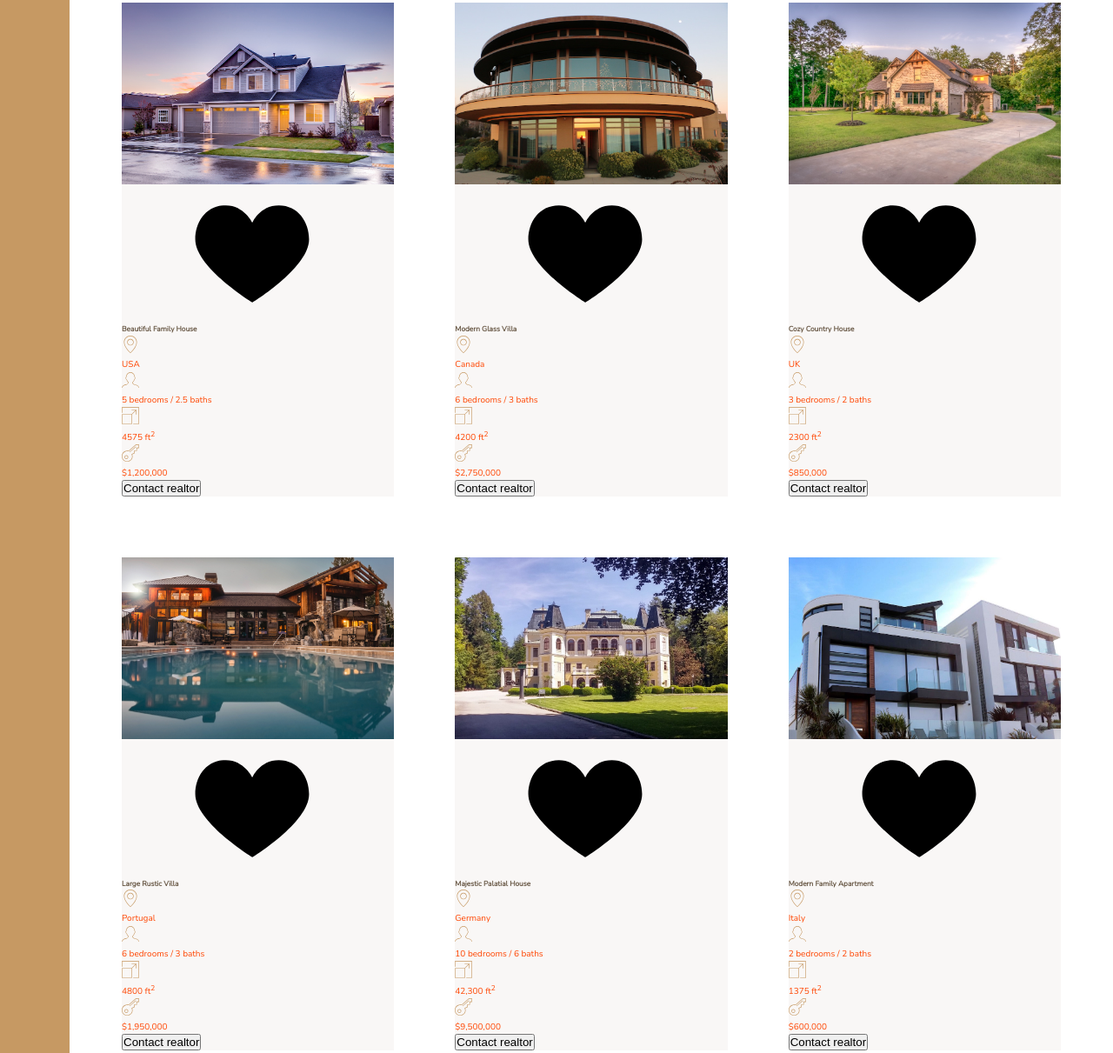
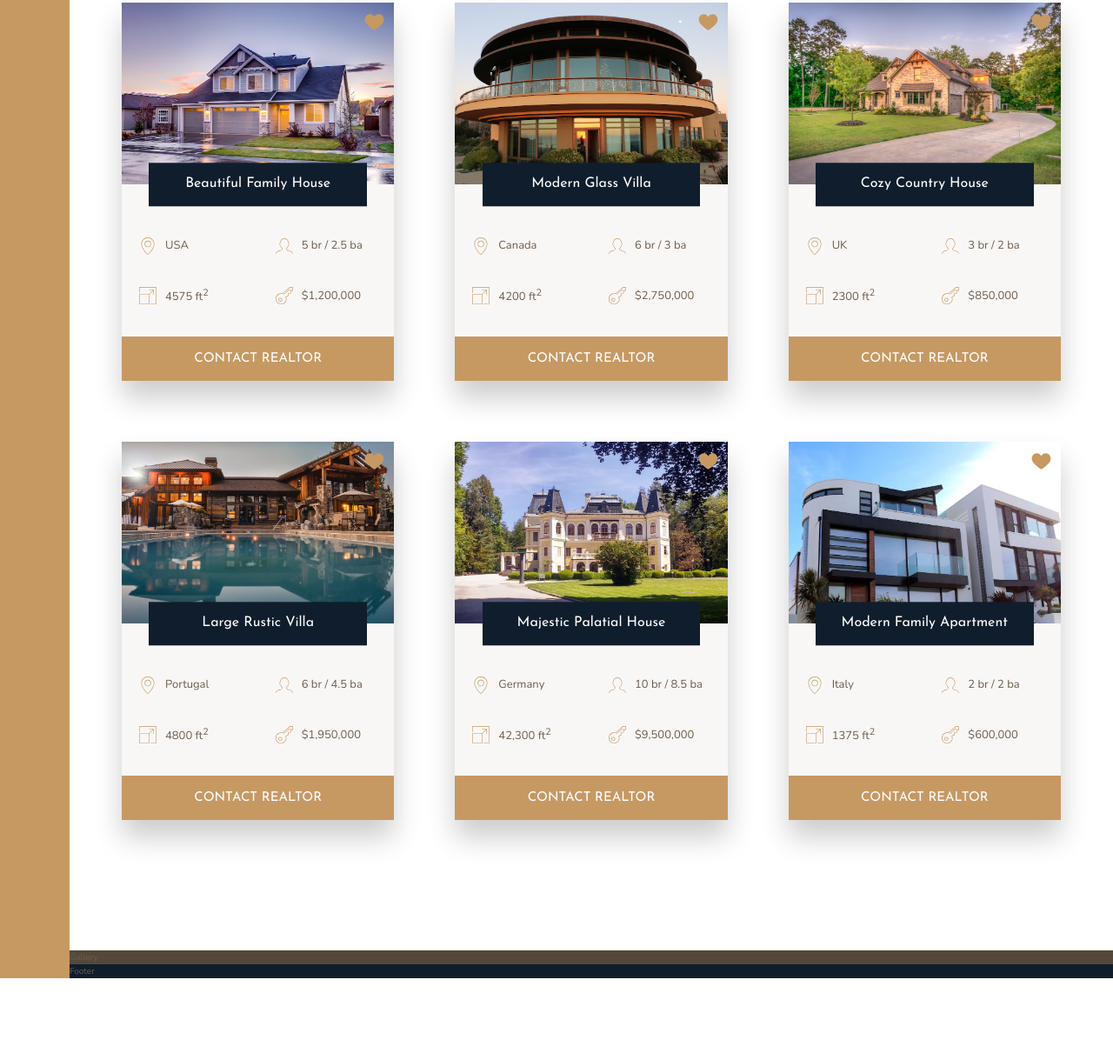
Before and after one commit to thomruns/NexterTKD, a website: page index.html in a window 1280 px wide. Shown: the part 1967-3178 px from the top of the page at 87% size. After the commit the page ends 3092 px from the top, so only its background shows below. Drawn offline with nearby package versions, Linux system fonts and the light colour scheme.

Commit message:
Homes section styles completed

```diff
--- a/index.html
+++ b/index.html
@@ -100,7 +100,7 @@
                     <svg>
                         <use xlink:href="img/sprite.svg#icon-profile-male"></use>
                     </svg>
-                    <p>5 bedrooms / 2.5 baths</p>
+                    <p>5 br / 2.5 ba</p>
                 </div>
                 <div class="home__area">
                     <svg>
@@ -114,7 +114,7 @@
                     </svg>
                     <p>$1,200,000</p>
                 </div>
-                <button class="cta">Contact realtor</button>
+                <button class="btn home__btn">Contact realtor</button>
             </div>
             <div class="home">
                 <img src="img/house-2.jpeg" alt="House 2" class="home__img">
@@ -132,7 +132,7 @@
                     <svg>
                         <use xlink:href="img/sprite.svg#icon-profile-male"></use>
                     </svg>
-                    <p>6 bedrooms / 3 baths</p>
+                    <p>6 br / 3 ba</p>
                 </div>
                 <div class="home__area">
                     <svg>
@@ -146,7 +146,7 @@
                     </svg>
                     <p>$2,750,000</p>
                 </div>
-                <button class="cta">Contact realtor</button>
+                <button class="btn home__btn">Contact realtor</button>
             </div>
             <div class="home">
                 <img src="img/house-3.jpeg" alt="House 3" class="home__img">
@@ -164,7 +164,7 @@
                     <svg>
                         <use xlink:href="img/sprite.svg#icon-profile-male"></use>
                     </svg>
-                    <p>3 bedrooms / 2 baths</p>
+                    <p>3 br / 2 ba</p>
                 </div>
                 <div class="home__area">
                     <svg>
@@ -178,7 +178,7 @@
                     </svg>
                     <p>$850,000</p>
                 </div>
-                <button class="cta">Contact realtor</button>
+                <button class="btn home__btn">Contact realtor</button>
             </div>
             <div class="home">
                 <img src="img/house-4.jpeg" alt="House 4" class="home__img">
@@ -196,7 +196,7 @@
                     <svg>
                         <use xlink:href="img/sprite.svg#icon-profile-male"></use>
                     </svg>
-                    <p>6 bedrooms / 3 baths</p>
+                    <p>6 br / 4.5 ba</p>
                 </div>
                 <div class="home__area">
                     <svg>
@@ -210,7 +210,7 @@
                     </svg>
                     <p>$1,950,000</p>
                 </div>
-                <button class="cta">Contact realtor</button>
+                <button class="btn home__btn">Contact realtor</button>
             </div>
             <div class="home">
                 <img src="img/house-5.jpeg" alt="House 5" class="home__img">
@@ -228,7 +228,7 @@
                     <svg>
                         <use xlink:href="img/sprite.svg#icon-profile-male"></use>
                     </svg>
-                    <p>10 bedrooms / 6 baths</p>
+                    <p>10 br / 8.5 ba</p>
                 </div>
                 <div class="home__area">
                     <svg>
@@ -242,7 +242,7 @@
                     </svg>
                     <p>$9,500,000</p>
                 </div>
-                <button class="cta">Contact realtor</button>
+                <button class="btn home__btn">Contact realtor</button>
             </div>
             <div class="home">
                 <img src="img/house-6.jpeg" alt="House 6" class="home__img">
@@ -260,7 +260,7 @@
                     <svg>
                         <use xlink:href="img/sprite.svg#icon-profile-male"></use>
                     </svg>
-                    <p>2 bedrooms / 2 baths</p>
+                    <p>2 br / 2 ba</p>
                 </div>
                 <div class="home__area">
                     <svg>
@@ -274,7 +274,7 @@
                     </svg>
                     <p>$600,000</p>
                 </div>
-                <button class="cta">Contact realtor</button>
+                <button class="btn home__btn">Contact realtor</button>
             </div>
         </section> <!-- end of homes section -->
 
--- a/sass/_homes.scss
+++ b/sass/_homes.scss
@@ -8,20 +8,55 @@
 
     .home {
         background-color: $color-grey-light-1;
+        box-shadow: 0 2rem 3rem rgba(#000, .2);
+
+        display: grid;
+        grid-template-columns: repeat(2, 1fr);
+
+        grid-row-gap: 3.5rem;
 
         &__img {
             width: 100%;
-
+            grid-row: 1 / 2;
+            grid-column: 1 / -1;
+            z-index: 1;
         }
 
         &__like {
+            grid-row: 1 / 2;
+            grid-column: 2 / 3;
 
+            fill: $color-primary;
+            height: 2.5rem;
+            width: 2.5rem;
+            z-index: 2;
+            justify-self: end;
+            margin: 1rem;
 
         }
 
         &__name {
+            grid-row: 1 / 2;
+            grid-column: 1 / -1;
+            justify-self: center; //move to center
+            align-self: end; //move to bottom
+            z-index: 3;
+            width: 80%; //percentage of container
 
+            font-family: $font-display;
+            font-size: 1.6rem;
+            text-align: center;
+            padding: 1.25rem;
+            color: #fff;
+            font-weight: 400;
+            background-color: $color-secondary;
+            transform: translateY(50%); //move down half its height
 
+        }
+
+        &__location,
+        &__rooms {
+            margin-top: 2.5rem;
         }
 
         &__location,
@@ -29,17 +64,25 @@
         &__area,
         &__price {
 
+            font-size: 1.3rem;
+            margin-left: 2rem;
+
+            display: flex;
+            align-items: center;
 
             svg {
                 fill: $color-primary;
                 height: 2rem;
                 width: 2rem;
+                margin-right: 1rem;
             }
 
-            p {
-                color: orangered;
-            }
 
+        }
+
+        &__btn {
+            grid-column: 1 / -1;
+            border: none;
         }
 
     }
```
Also changed, not shown: css/style.css.
